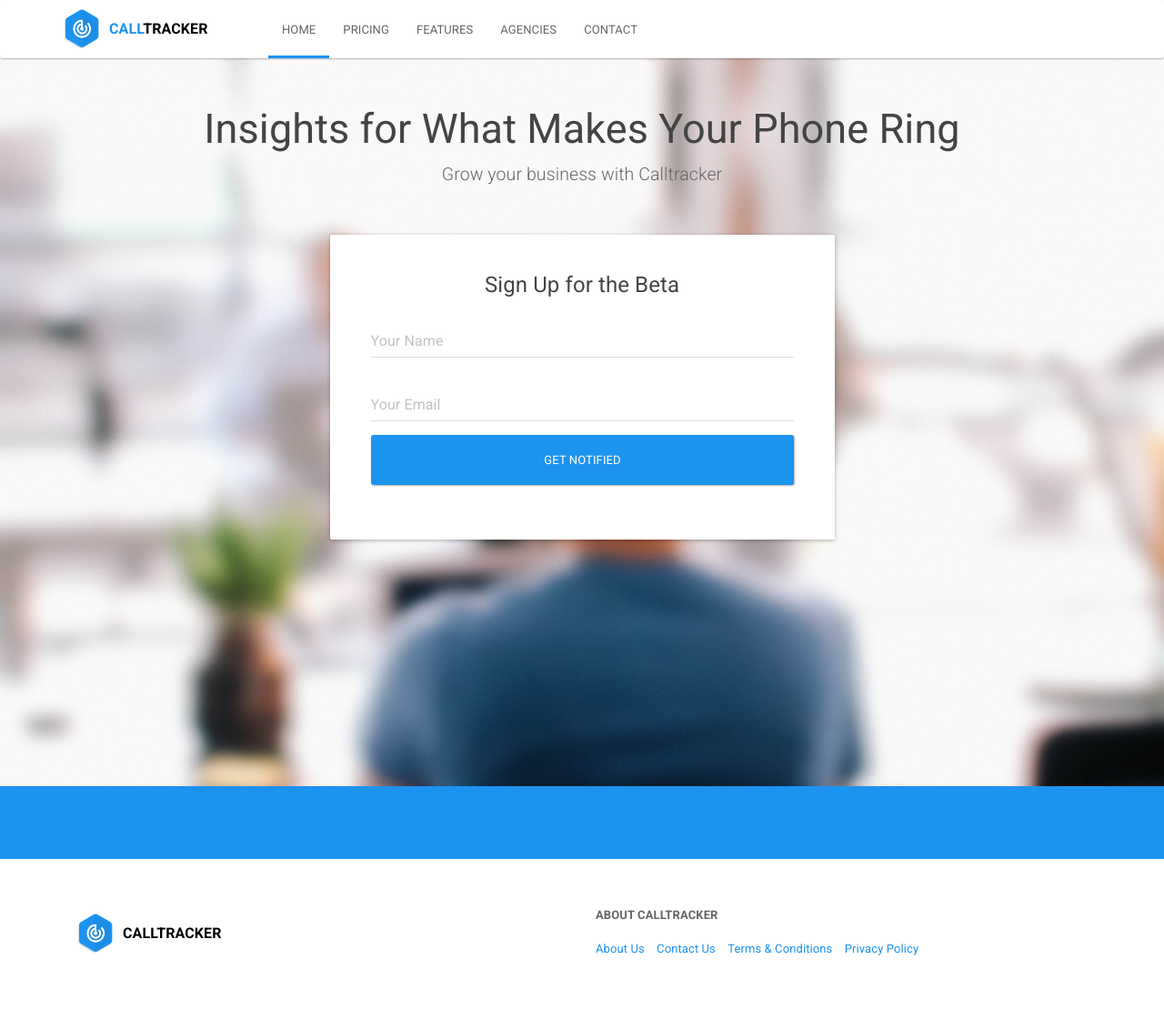
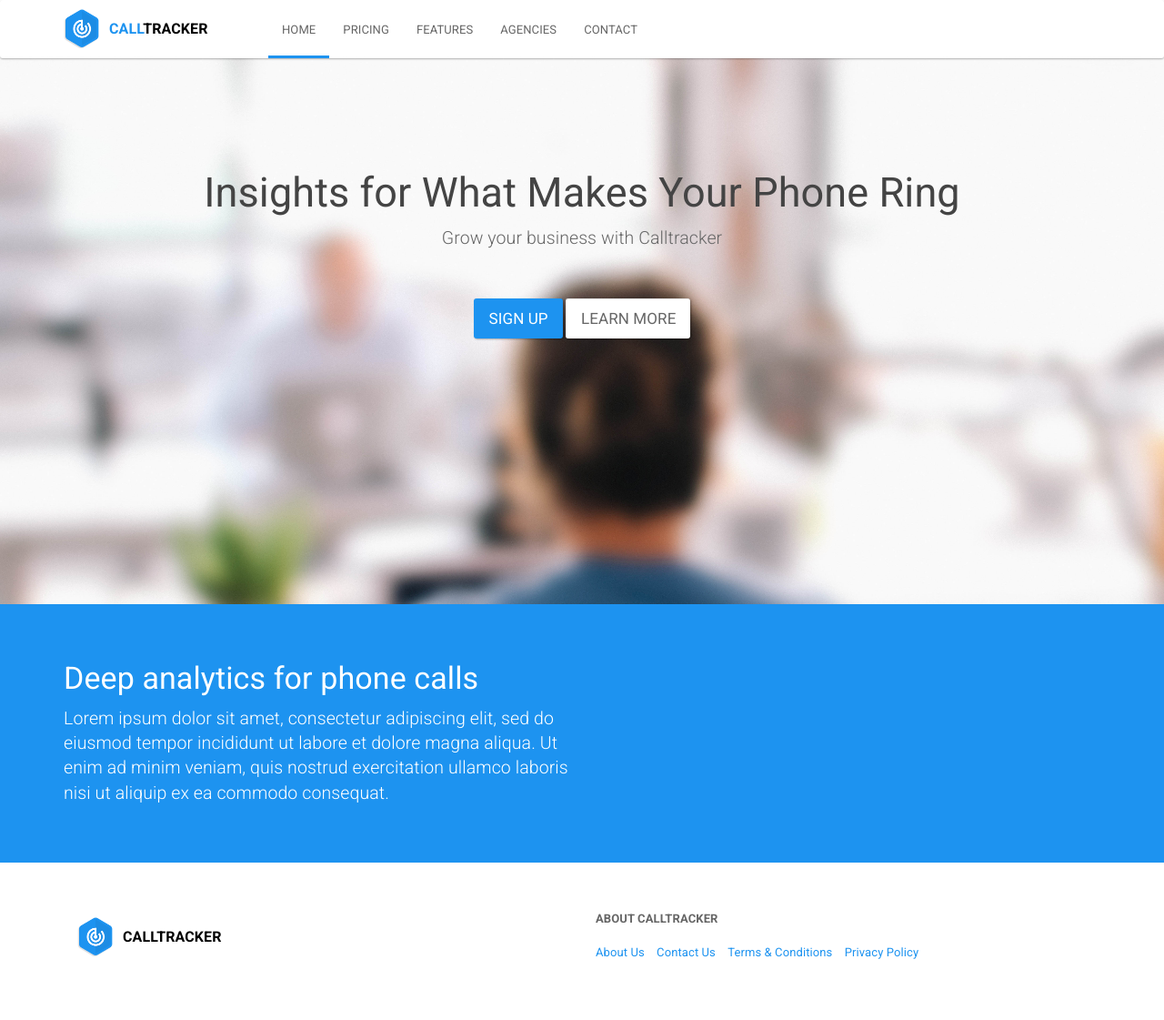
Before and after one commit to sumonst21/calltrackerio-site, a Jekyll site: the page built from index.html, in a window 1280 px wide. Shown: the whole page at 91% size. Built offline with Jekyll 4.4.1, drawn with Linux system fonts in a browser that asks for light colours.

Commit message:
working on the homepage

```diff
--- a/css/style.scss
+++ b/css/style.scss
@@ -38,11 +38,6 @@ h5.media-heading {
 .bg-light-grey {
 	background-color: #eee;
 }
-
-.segment-primary {
-  background: #1D93F0;
-}
-
 
 
 // Custom Media Element Audio Player style
@@ -237,6 +232,13 @@ table.dataTable.no-footer {
 
 .segment-hero {
   background: url(../images/DeathtoStock_Wired8.jpg) no-repeat;
-  min-height: 800px;
+  min-height: 600px;
   background-size: cover;
 }
+
+.segment-primary {
+  background: #1D93F0;
+}
+.segment-primary p.lead, .segment-primary h3 {
+  color: #ffffff !important;
+}
--- a/index.html
+++ b/index.html
@@ -6,39 +6,29 @@ title:  'Call Tracking, Phone Call Analytics by Call Tracker '
 <div class="content">
 <section class="segment-hero">
 	<div class="container">
-		<div class="row p-t-30 p-b-30">
+		<div class="row p-t-100 p-b-30">
 			<div class="col-md-12 text-center">
 					<h2>Insights for What Makes Your Phone Ring</h2>
 					<p class="lead">Grow your business with {{ site.name }}</p>
 			</div>
 		</div>
 		<div class="row">
-			<div class="col-md-6 col-md-offset-3">
-				<div class="panel p-30">
-					<div class="panel-body ">
-					<h4 class="text-center">Sign Up for the Beta</h4>
-					<form action="http://calltracker.createsend.com/t/i/s/jtitij/" method="post" id="subForm" class="form">
-					    <div class="form-group">
-					        <label class="control-label" for="fieldName">Your Name</label><br />
-					        <input class="form-control" id="fieldName" name="cm-name" type="text" />
-					    </div>
-					    <div class="form-group">
-					        <label class="control-label" for="fieldEmail">Your Email</label><br />
-					        <input class="form-control" id="fieldEmail" name="cm-jtitij-jtitij" type="email" required />
-					    </div>
-					    <div class="form-group">
-					        <button type="submit" class="btn btn-primary btn-block">Get Notified</button>
-					    </div>
-					</form>
-					</div>
-				</div>
+			<div class="col-md-6 col-md-offset-3 text-center">
+				<a href="#" class="btn btn-lg btn-primary">Sign Up</a> <a href="#" class="btn btn-lg btn-default">Learn More</a>
 			</div>
 		</div>
 	</div>
 </section>
-<section class="segment-primary p-t-40 p-b-40">
+<section class="segment-primary">
 	<div class="container">
-
+		<div class="row p-t-40 p-b-40">
+			<div class="col-md-6">
+				<h3>Deep analytics for phone calls</h3>
+				<p class="lead">
+					Lorem ipsum dolor sit amet, consectetur adipiscing elit, sed do eiusmod tempor incididunt ut labore et dolore magna aliqua. Ut enim ad minim veniam, quis nostrud exercitation ullamco laboris nisi ut aliquip ex ea commodo consequat.
+				</p>
+			</div>
+		</div>
 	</div>
 </section>
 </div>
```
